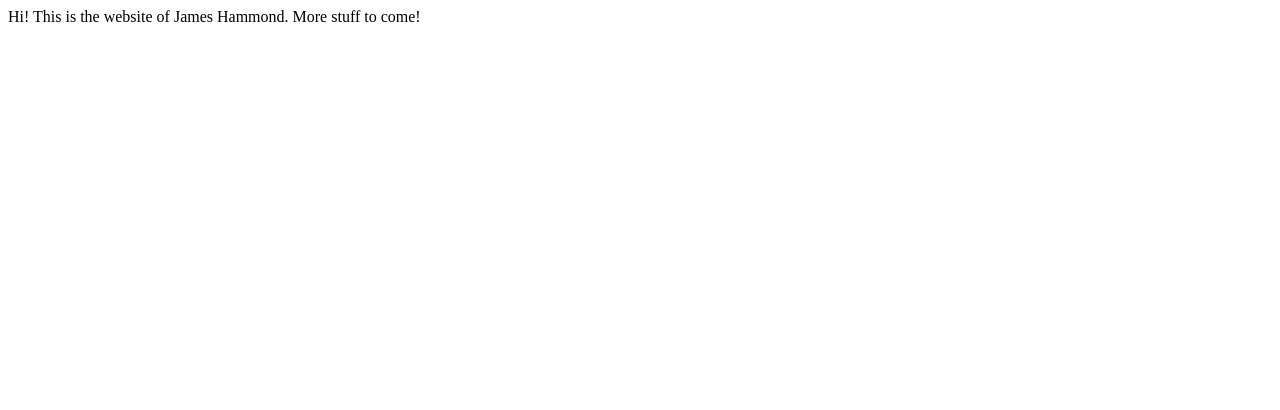
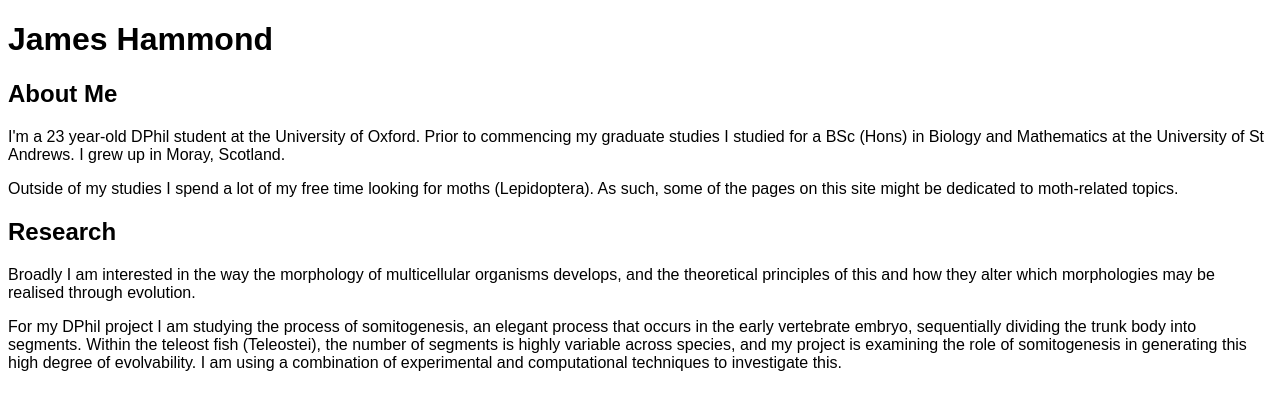
Before and after one commit to jewh/oldwebsite, a plain HTML site: page index.html in a window 1280 px wide. Drawn offline with Linux system fonts and the light colour scheme.

Commit message:
Added basic biographical info, research blerb.

```diff
--- a/index.html
+++ b/index.html
@@ -1,3 +1,40 @@
+<!DOCTYPE html>
+<html>
+<head>
+  <link rel="stylesheet" href="jewhstyles.css">
+</head>
+
+<h1>James Hammond</h1>
+
+<h2>About Me</h2>
+
 <p>
-Hi! This is the website of James Hammond. More stuff to come!
+    I'm a 23 year-old DPhil student at the University of Oxford.
+    Prior to commencing my graduate studies I studied for a BSc (Hons)
+    in Biology and Mathematics at the University of St Andrews.
+    I grew up in Moray, Scotland.
 </p>
+
+<p>
+    Outside of my studies I spend a lot of my free time looking for moths (Lepidoptera).
+    As such, some of the pages on this site might be dedicated to moth-related topics.
+</p>
+
+<h2>Research</h2>
+
+<p>
+    Broadly I am interested in the way the morphology of multicellular
+    organisms develops, and the theoretical principles of this and how
+    they alter which morphologies may be realised through evolution.
+</p>
+
+<p>
+    For my DPhil project I am studying the process of somitogenesis,
+    an elegant process that occurs in the early vertebrate embryo, sequentially dividing
+    the trunk body into segments. Within the teleost fish (Teleostei), the number of segments
+    is highly variable across species, and my project is examining the role
+    of somitogenesis in generating this high degree of evolvability. I am using a combination of
+    experimental and computational techniques to investigate this.
+</p>
+
+</html>
--- a/jewhstyles.css
+++ b/jewhstyles.css
@@ -0,0 +1,3 @@
+body {
+    font-family: Arial, Helvetica, sans-serif;
+  }
```
